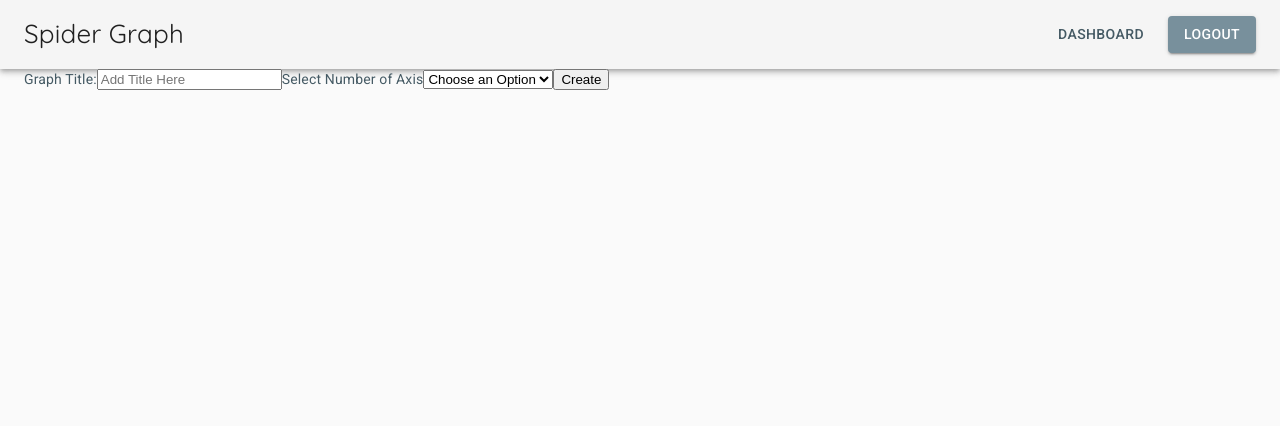
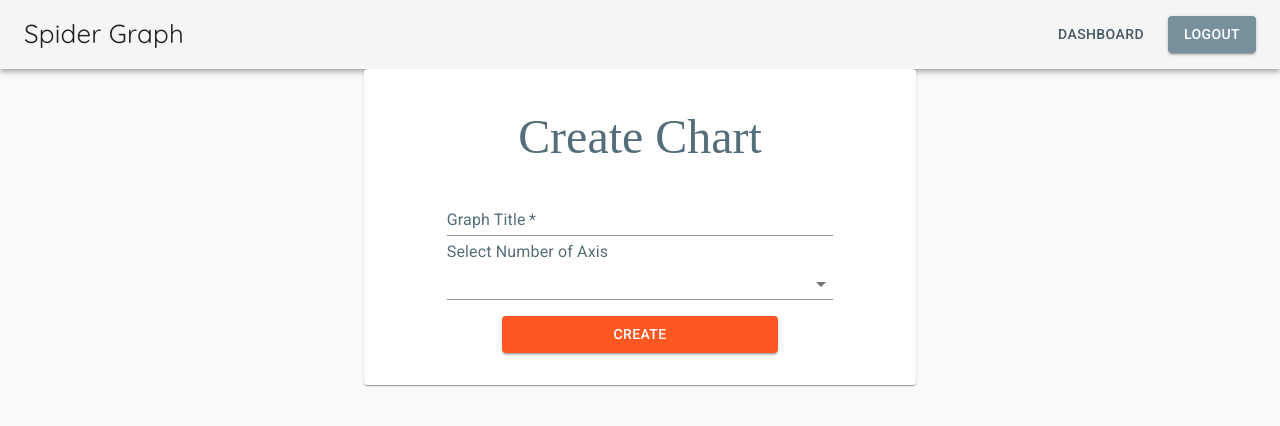
Before and after one commit to Spider-Graph-1/Front-End, a React (Create React App) app: page /dashboard in a window 1280 px wide. Shown: the top 426 px of the page. Built offline with nearby package versions, Linux system fonts and the light colour scheme; sample sign-in values are in the browser's storage; a web font is replaced by a local one.

Commit message:
Added a little bit of styling. Just playing with materialui. Still need to be able to save datasets, will take significant restructuring.

```diff
--- a/src/app/Brett/BrettApp.js
+++ b/src/app/Brett/BrettApp.js
@@ -2,7 +2,7 @@ import React, { useState, useEffect } from 'react';
 
 import SpiderChart from './SpiderChart.js';
 import GraphTitleAxis from './GraphTitleAxis';
-import Dataset from './Dataset';
+import DataForm from './DataForm';
 import { Route, Link } from 'react-router-dom';
 import { BrowserRouter as Router } from 'react-router-dom';
 
@@ -10,10 +10,10 @@ function App() {
   const [formData, setFormData] = useState({ title: '', axe: '' });
   const [axis, setAxis] = useState([]);
   const [title, setTitle] = useState('This is a Radar Example');
-  const [label, setLabel] = useState('Custom Label');
+  const [label, setLabel] = useState();
   const [numbers, setNumbers] = useState([]);
   const [datasets, setDatasets] = useState([]);
-  const [color, setColor] = useState('#FF0000');
+  const [color, setColor] = useState();
 
   const addToDatasets = (event) => {
     event.preventDefault();
@@ -58,7 +58,9 @@ function App() {
                 setNumbers={setNumbers}
                 numbers={numbers}
                 history={renderProps.history}
+                color={color}
                 setColor={setColor}
+                setDatasets={setDatasets}
               />
             )}
           />
--- a/src/app/Brett/Dataset.js
+++ b/src/app/Brett/DataForm.js
@@ -1,12 +1,14 @@
 import React from 'react';
 import { awaitExpression } from '@babel/types';
 
-function Dataset({
+function DataForm({
   axis,
   addToDatasets,
   setLabel,
+  label,
   setNumbers,
   numbers,
+  color,
   setColor,
 }) {
   const addLabel = (event) => {
@@ -20,10 +22,10 @@ function Dataset({
     console.log(`numbers: ${numbers}`);
   };
   const changeColor = (event) => {
-    let newColor = event.target.value;
-    let opacColor = newColor + '4D';
-    setColor(opacColor);
+    setColor(event.target.value);
   };
+
+  //Setting up how to save the data.
 
   return (
     <form onSubmit={addToDatasets}>
@@ -32,6 +34,7 @@ function Dataset({
         required
         name="datalabel"
         type="text"
+        value={label}
         placeholder="Add Title Here"
         onChange={addLabel}
       />
@@ -40,6 +43,7 @@ function Dataset({
         required
         name="color"
         type="color"
+        value={color}
         onChange={changeColor}
         opacity="0.5"
       />
@@ -63,4 +67,4 @@ function Dataset({
   );
 }
 
-export default Dataset;
+export default DataForm;
--- a/src/app/Brett/GraphTitleAxis.js
+++ b/src/app/Brett/GraphTitleAxis.js
@@ -1,5 +1,34 @@
 import React, { useState, useEffect } from 'react';
 import { Radar } from 'react-chartjs-2';
+import {
+  Box,
+  Button,
+  Paper,
+  TextField,
+  Typography,
+  Container,
+  Select,
+  InputLabel,
+  MenuItem,
+  makeStyles,
+} from '@material-ui/core';
+
+const useStyles = makeStyles({
+  title: {
+    flexGrow: 1,
+    padding: '1rem',
+  },
+  formField: {
+    margin: '.5rem 15%',
+  },
+  selectLabel: {
+    margin: '0 15%',
+  },
+  formButton: {
+    margin: '.5rem auto',
+    width: '50%',
+  },
+});
 
 function GraphTitleAxis({
   setAxis,
@@ -9,6 +38,7 @@ function GraphTitleAxis({
   setFormData,
   history,
 }) {
+  const classes = useStyles();
   const [num, setNum] = useState();
   const [greenlight, setGreenlight] = useState(false);
   const [axisData, setAxisData] = useState(['', '', '', '', '', '', '']);
@@ -35,43 +65,76 @@ function GraphTitleAxis({
   };
 
   return (
-    <div>
-      <form id="charty" onSubmit={submitForm}>
-        <label htmlFor="title">Graph Title:</label>
-        <input
+    <Container maxWidth="sm">
+      <Paper>
+        <Box
+          py="1.5rem"
+          component="form"
+          display="flex"
+          flexDirection="column"
+          onSubmit={submitForm}
+        >
+          <Typography variant="h3" align="center" className={classes.title}>
+            Create Chart
+          </Typography>
+          <TextField
+            required
             name="title"
             type="text"
+            color="secondary"
+            label="Graph Title"
             placeholder="Add Title Here"
             onChange={newTitle}
+            className={classes.formField}
           />
 
-        <label htmlFor="numAxis">Select Number of Axis</label>
-        <select name="numAxis" type="select" onChange={renderAxisField}>
-          <option default>Choose an Option</option>
-          <option value="3">3</option>
-          <option value="4">4</option>
-          <option value="5">5</option>
-          <option value="6">6</option>
-        </select>
+          <InputLabel id="numAxis" className={classes.selectLabel}>
+            Select Number of Axis
+          </InputLabel>
+          <Select
+            labelId="numAxis"
+            type="select"
+            onChange={renderAxisField}
+            required
+            className={classes.formField}
+          >
+            <MenuItem default>Choose an Option</MenuItem>
+            <MenuItem value="2">2</MenuItem>
+            <MenuItem value="3">3</MenuItem>
+            <MenuItem value="4">4</MenuItem>
+            <MenuItem value="5">5</MenuItem>
+            <MenuItem value="6">6</MenuItem>
+          </Select>
           {greenlight
             ? axisData.slice(0, num).map((item, id) => {
                 return (
                   <>
-                  <label htmlFor="axis">Axis {id + 1} title</label>
-                  <input
+                    <TextField
+                      required
                       name={id}
                       type="text"
+                      label={`Axis ${id + 1} title`}
                       value={item}
+                      color="secondary"
                       placeholder={`Add Axis ${id + 1} Name`}
                       onChange={saveAxis}
+                      className={classes.formField}
                     />
                   </>
                 );
               })
             : null}
-        <button type="submit">Create</button>
-      </form>
-    </div>
+          <Button
+            type="submit"
+            variant="contained"
+            color="primary"
+            className={classes.formButton}
+          >
+            Create
+          </Button>
+        </Box>
+      </Paper>
+    </Container>
   );
 }
 
--- a/src/app/Brett/SpiderChart.js
+++ b/src/app/Brett/SpiderChart.js
@@ -1,15 +1,16 @@
 import React, { useEffect } from 'react';
 import { Radar } from 'react-chartjs-2';
-import Dataset from './Dataset';
-import { Link } from 'react-router-dom';
+import DataForm from './DataForm';
 
 function SpiderChart({
   setTitle,
   title,
   setColor,
+  color,
   axis,
   setAxis,
   datasets,
+  setDatasets,
   addToDatasets,
   setLabel,
   label,
@@ -21,6 +22,7 @@ function SpiderChart({
     setAxis([]);
     setNumbers([]);
     setTitle('Example Title');
+    setDatasets([]);
     history.push('/dashboard');
   };
   const data = {
@@ -45,7 +47,7 @@ function SpiderChart({
   return (
     <div>
       <Radar data={data} options={options} />
-      <Dataset
+      <DataForm
         axis={axis}
         addToDatasets={addToDatasets}
         setLabel={setLabel}
@@ -53,8 +55,21 @@ function SpiderChart({
         setNumbers={setNumbers}
         numbers={numbers}
         setColor={setColor}
+        color={color}
       />
       <button onClick={handleBack}>Back</button>
+
+      <div>
+        {datasets.map((item) => (
+          <div>
+            <h1>{item.data}</h1>
+            <h1>{item.label}</h1>
+            <h1>{item.backgroundColor}</h1>
+            <button>Edit</button>
+            <button>Delete</button>
+          </div>
+        ))}
+      </div>
     </div>
   );
 }
```
Lines whose indentation alone changed are shown as unchanged.
